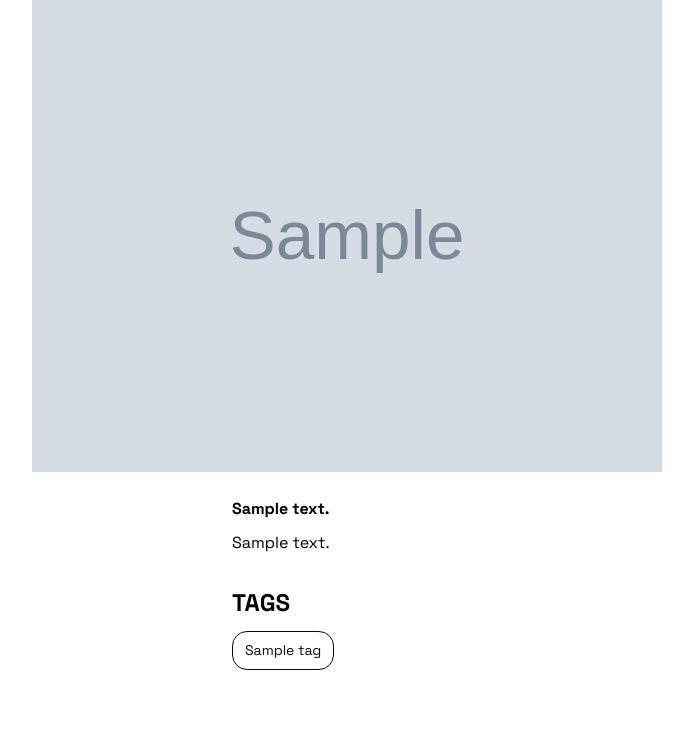
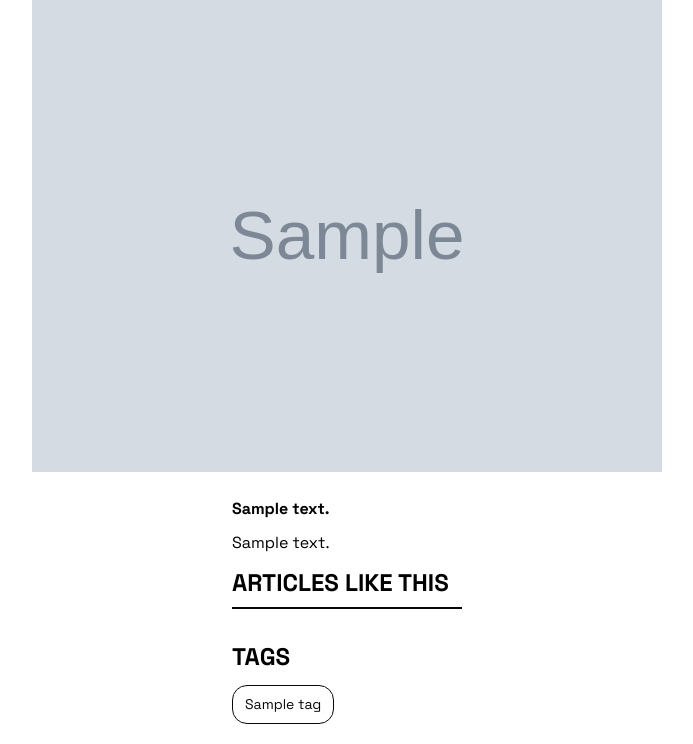
Before and after one commit to mishkFrede1/ZeroDesk, a Django app: a page that uses services/web_ui/MainApp/templates/MainApp/article.html in a window 1280 px wide. Shown: the part 193-937 px from the top of the page, without its empty margins (168-861 px from the left). Before the commit the page ends 863 px from the top, so only its background shows below. Run offline with Django 5.2, Linux system fonts and the light colour scheme; tables that the repository leaves empty hold one stand-in row (values such as "Sample post"); grey boxes marked "Sample" are stand-in pictures; some web fonts are replaced.

Commit message:
changed related articles block and more categories page

```diff
--- a/services/web_ui/MainApp/static/MainApp/css/new_styles.css
+++ b/services/web_ui/MainApp/static/MainApp/css/new_styles.css
@@ -414,6 +414,38 @@
     flex-direction: column;
     gap: 10px;
 }
+.related-articles {
+    margin-top: 10px;
+    display: flex;
+    flex-direction: column;
+}
+.related-articles h2{
+    margin-bottom: 6px;
+}
+.related-articles h3{
+    margin: 15px 0;
+}
+.related-articles-outer-hr {
+    border: none;
+    border-top: 1px solid #0a0908;
+}
+.related-articles-content {
+    display: flex;
+    width: 100%;
+    flex-direction: column;
+    justify-content: left;
+}
+.related-article-div {
+    color: #0a0908;
+    cursor: pointer;
+    text-decoration: none;
+    display: flex;
+    gap: 16px;
+}
+.related-article-div img {
+    width: 25%;
+    border-radius: 0;
+}
 
 /* category detail view */
 .page-container {
--- a/services/web_ui/MainApp/templates/MainApp/article.html
+++ b/services/web_ui/MainApp/templates/MainApp/article.html
@@ -14,6 +14,23 @@
             <div class="article-content">
                 <p><strong>{{ article.summary }}</strong></p>
                 {{ article.content|safe }}
+
+                <div class="related-articles">
+                    <h2>ARTICLES LIKE THIS</h2>
+                    <hr class="related-articles-outer-hr">
+                    <div class="related-articles-content">
+                        {% for article in related_articles %}
+                            <a href="{{ article.get_absolute_url }}" class="image-wrapper related-article-div">
+                                <img src="{{ article.image.url }}" alt="{{ article.title }}"/>
+                                <h3>{{ article.title }}</h3>
+                            </a>
+                            {% if not forloop.last %}
+                                <hr style="border: none; border-top: 1px solid #ccc;">
+                            {% endif %}
+                        {% endfor %}
+                    </div>
+                    <hr class="related-articles-outer-hr">
+                </div>
 
                 <div class="article-tags">
                     <h2>TAGS</h2>
--- a/services/web_ui/MainApp/templates/MainApp/categories.html
+++ b/services/web_ui/MainApp/templates/MainApp/categories.html
@@ -6,7 +6,7 @@
     {% for category in categories %}
         <div class="news-card">
             <div class="category-title">▌<h3><a href="{{ category.get_absolute_url }}">{{ category.name }}</a></h3></div>
-            <a href="{{ category.category_elements.first.get_absolute_url }}" class="image-wrapper category-wrapper">
+            <a href="{{ category.get_absolute_url }}" class="image-wrapper category-wrapper">
                 <img src="{{ category.category_elements.first.image.url }}" alt="{{ category.category_elements.first.title }}">
                 <h4 class="main-headline">{{ category.category_elements.first.title }}</h4>
             </a>
--- a/services/web_ui/MainApp/views.py
+++ b/services/web_ui/MainApp/views.py
@@ -1,3 +1,5 @@
+from random import randint
+
 from django.db.models import Count
 from django.shortcuts import render, get_object_or_404
 from django.views.generic import ListView, DetailView
@@ -20,6 +22,7 @@
     def get_context_data(self, **kwargs):
         context = super().get_context_data(**kwargs)
         context.update(kwargs)
+        context["articles"] = Articles.objects.exclude(category__name="Video Games")
         context["main_articles"] = context["articles"][:2]
         context["left_articles"] = context["articles"][2:6]
         context["categories"] = Categories.objects.all()[:9]
@@ -47,12 +50,12 @@
     def get_context_data(self, **kwargs):
         context = super().get_context_data(**kwargs)
         context.update(kwargs)
-        # sidebar_articles = context["article"].category.category_elements.exclude(title=context["article"].title)
-        # if len(sidebar_articles) > 3:
-        #     random_num = random.randint(0, len(sidebar_articles)-3)
-        #     context["sidebar_articles"] = sidebar_articles[random_num:random_num+3]
-        # else: context["sidebar_articles"] = sidebar_articles
-        context["sidebar_articles"] = set(Articles.objects.filter(tags__in=context["article"].tags.all()).exclude(pk=context["article"].pk)[:5])
+        sidebar_articles = context["article"].category.category_elements.exclude(title=context["article"].title)
+        if len(sidebar_articles) > 5:
+            random_num = randint(0, len(sidebar_articles)-5)
+            context["sidebar_articles"] = sidebar_articles[random_num:random_num+5]
+        else: context["sidebar_articles"] = sidebar_articles
+        context["related_articles"] = set(Articles.objects.filter(tags__in=context["article"].tags.all()).exclude(pk=context["article"].pk)[:3])
         return context
 
 class TagListView(ListView):
```
